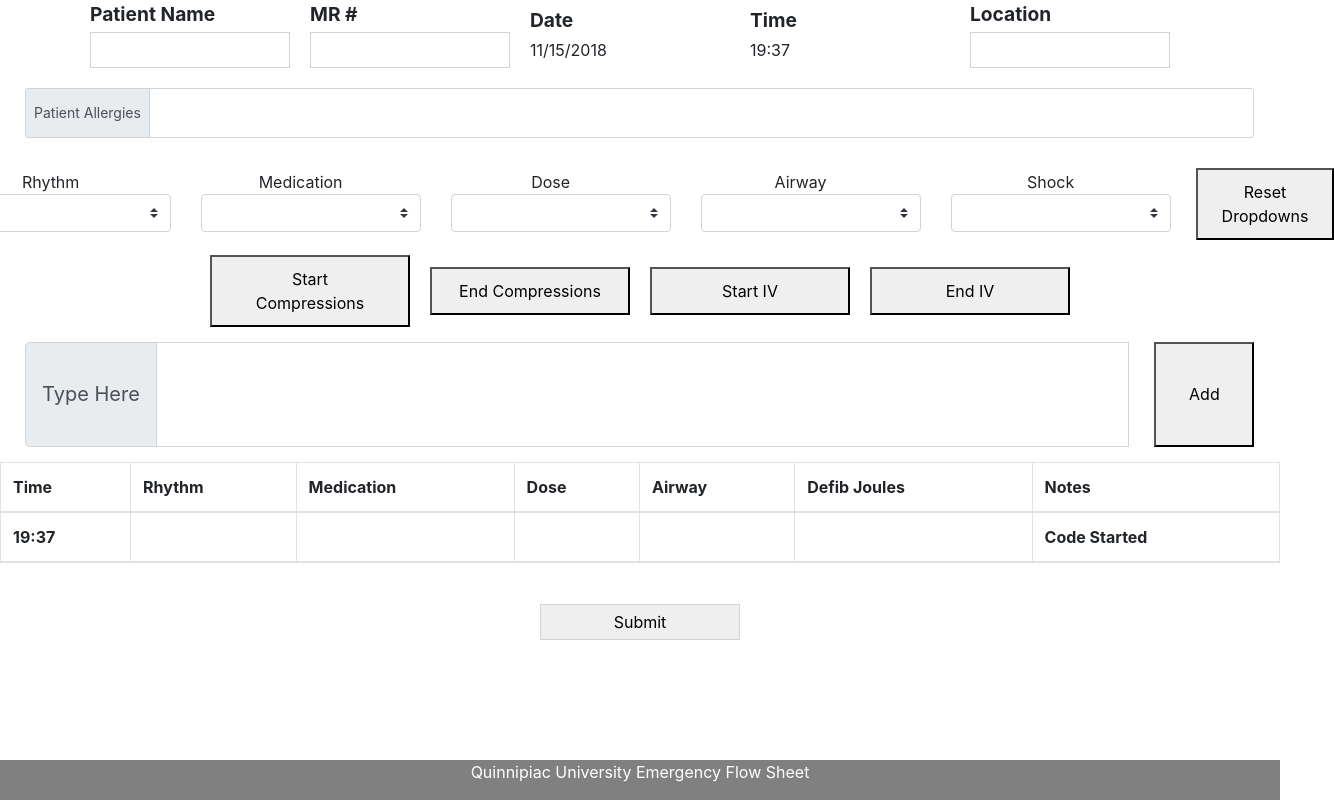
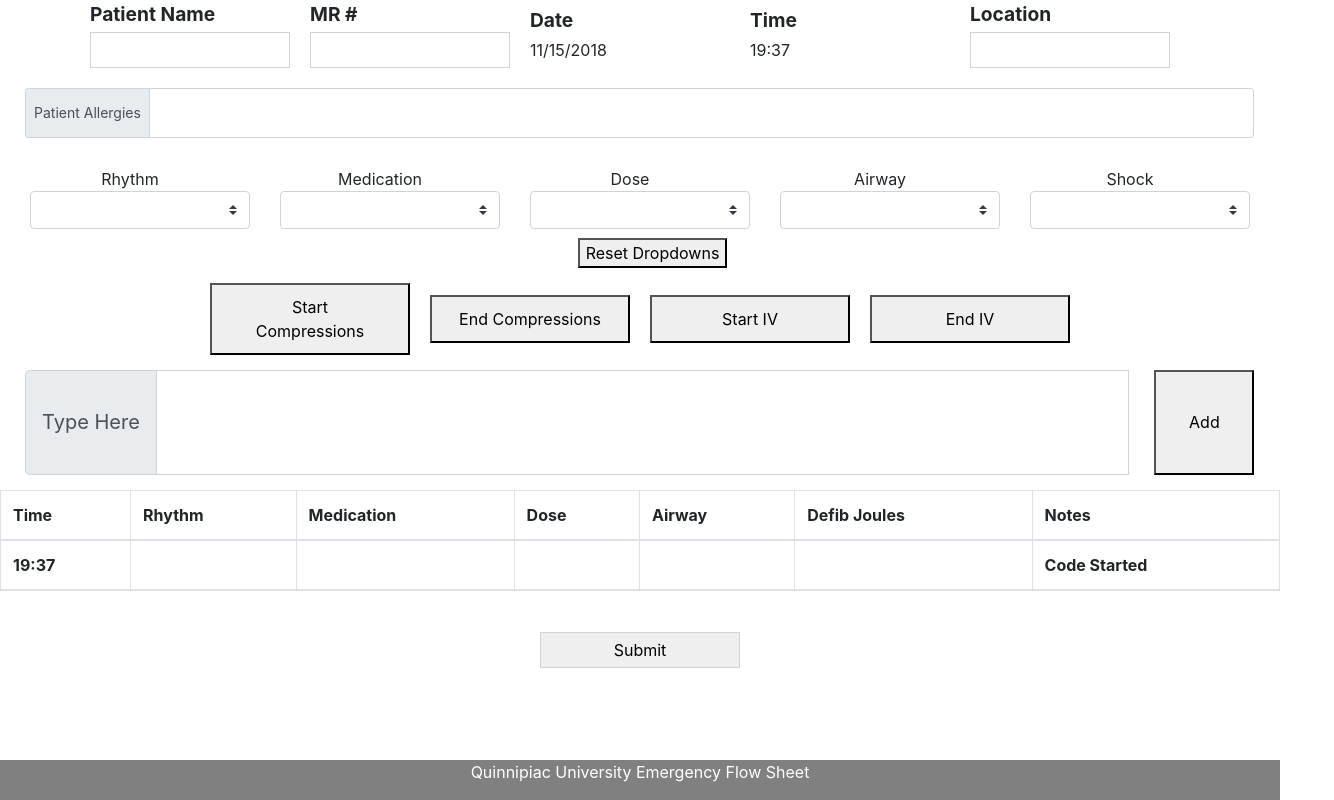
Before and after one commit to mchieco/EmergencyFlowSheet, a website: page app/resources/html/DataInput.html in a window 1280 px wide. Shown: the whole page, 1334 px wide, since content can reach past the window. Drawn offline with nearby package versions, Linux system fonts and the light colour scheme.

Commit message:
Update app/resources/html/DataInput.html

```diff
--- a/app/resources/html/DataInput.html
+++ b/app/resources/html/DataInput.html
@@ -128,10 +128,10 @@
           <option value="3">360 Joules</option>
         </select>
       </div>
+    </div>
 
-      <button type="button" id="reset" class="btnreset" onclick="ResetButton()">Reset Dropdowns</button>
+    <center><button type="button" id="reset" class="btnreset" onclick="ResetButton()">Reset Dropdowns</button></center>
 
-    </div>
 
     <div class="btn-group padding-top2" id="wrapper" role="group" aria-label="Button group with nested dropdown">
       <button type="button" id="stcomp" onclick="startCompressions()">Start Compressions</button>
```
